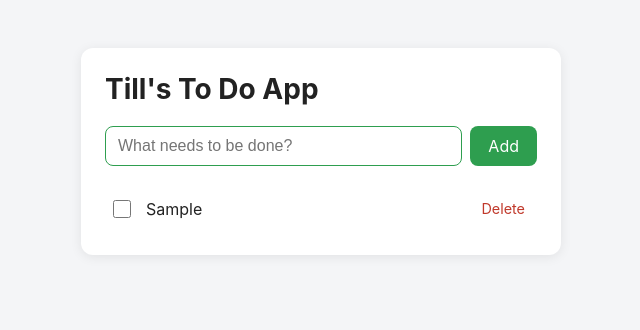
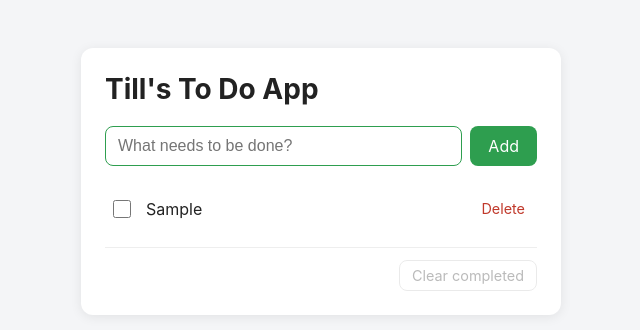
Before and after one commit to tilllo25/todo-app, a plain HTML site: page index.html in a window 1280 px wide. Both pictures are taken after typing "Sample" into the empty fields and a click on the button "Add". Shown: the whole page, without its empty margins (319-959 px from the left). Drawn offline with Linux system fonts and the light colour scheme.

Commit message:
Add "Clear completed" button with confirmation
Removes all done tasks in one click after a confirm() prompt showing
how many will be deleted. The button is disabled when nothing is done
and hidden when the list is empty.

Co-Authored-By: Claude Opus 5.5 <noreply@anthropic.com>

```diff
--- a/app.js
+++ b/app.js
@@ -4,6 +4,8 @@ const form = document.getElementById("task-form");
 const input = document.getElementById("task-input");
 const list = document.getElementById("task-list");
 const emptyState = document.getElementById("empty-state");
+const listFooter = document.getElementById("list-footer");
+const clearCompletedBtn = document.getElementById("clear-completed");
 
 let tasks = loadTasks();
 
@@ -52,6 +54,8 @@ function render() {
   }
 
   emptyState.hidden = tasks.length > 0;
+  listFooter.hidden = tasks.length === 0;
+  clearCompletedBtn.disabled = !tasks.some((t) => t.done);
 }
 
 function addTask(text) {
@@ -75,6 +79,20 @@ function deleteTask(id) {
   render();
 }
 
+function clearCompleted() {
+  const doneCount = tasks.filter((t) => t.done).length;
+  if (doneCount === 0) return;
+
+  const label = doneCount === 1 ? "1 completed task" : `${doneCount} completed tasks`;
+  if (!confirm(`Delete ${label}? This can't be undone.`)) return;
+
+  tasks = tasks.filter((t) => !t.done);
+  saveTasks();
+  render();
+}
+
+clearCompletedBtn.addEventListener("click", clearCompleted);
+
 form.addEventListener("submit", (event) => {
   event.preventDefault();
   const text = input.value.trim();
--- a/index.html
+++ b/index.html
@@ -24,6 +24,10 @@
 
     <ul id="task-list" class="task-list"></ul>
     <p id="empty-state" class="empty-state">No tasks yet. Add one above.</p>
+
+    <div id="list-footer" class="list-footer">
+      <button id="clear-completed" type="button" class="clear-btn">Clear completed</button>
+    </div>
   </main>
 
   <script src="app.js"></script>
--- a/style.css
+++ b/style.css
@@ -118,3 +118,33 @@ button {
 .empty-state[hidden] {
   display: none;
 }
+
+.list-footer {
+  display: flex;
+  justify-content: flex-end;
+  margin-top: 16px;
+  padding-top: 12px;
+  border-top: 1px solid #eee;
+}
+
+.list-footer[hidden] {
+  display: none;
+}
+
+.clear-btn {
+  background: transparent;
+  color: #555;
+  padding: 6px 12px;
+  font-size: 0.9rem;
+  border: 1px solid #ccc;
+}
+
+.clear-btn:hover:not(:disabled) {
+  background: #f4f5f7;
+  color: #222;
+}
+
+.clear-btn:disabled {
+  opacity: 0.4;
+  cursor: default;
+}
```
